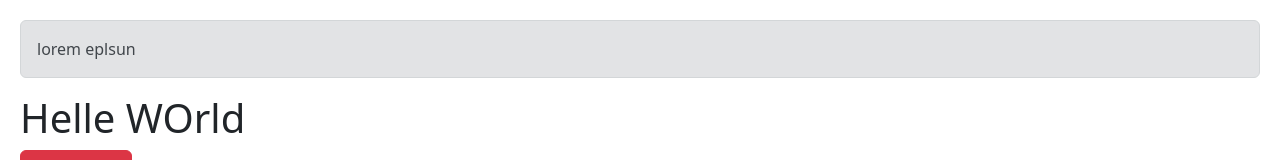
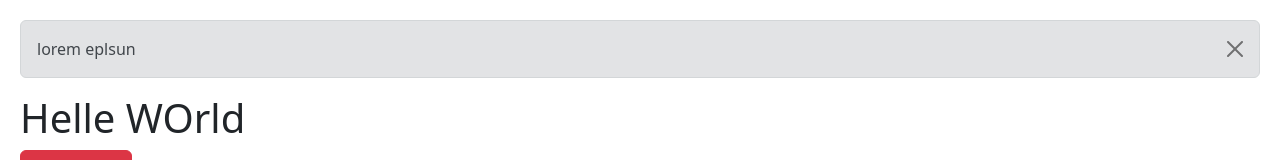
Before and after one commit to TajAlasfiyaa/gamehub, a React (Vite) app: page / in a window 1280 px wide. Shown: the top 160 px of the page. Built offline with nearby package versions, Linux system fonts and the light colour scheme.

Commit message:
test workflows

```diff
--- a/src/components/Alerts.tsx
+++ b/src/components/Alerts.tsx
@@ -1,12 +1,14 @@
 interface Props {
   message: string;
   type?: string;
+  show: boolean
 }
-function Alerts({ message, type = "primary" }: Props) {
+function Alerts({ message, type = "primary" , show }: Props) {
   return (
     <>
-      <div className={"alert alert-" + type} role="alert">
+      <div className={"alert  alert-dismissible fade show alert-" + type} role="alert">
         {message}
+        <button type="button" className="btn-close" data-bs-dismiss="alert" aria-label="Close"></button>
       </div>
     </>
   );
```
Also changed, not shown: 1 other file (tests, documents, lock files or other folders).
